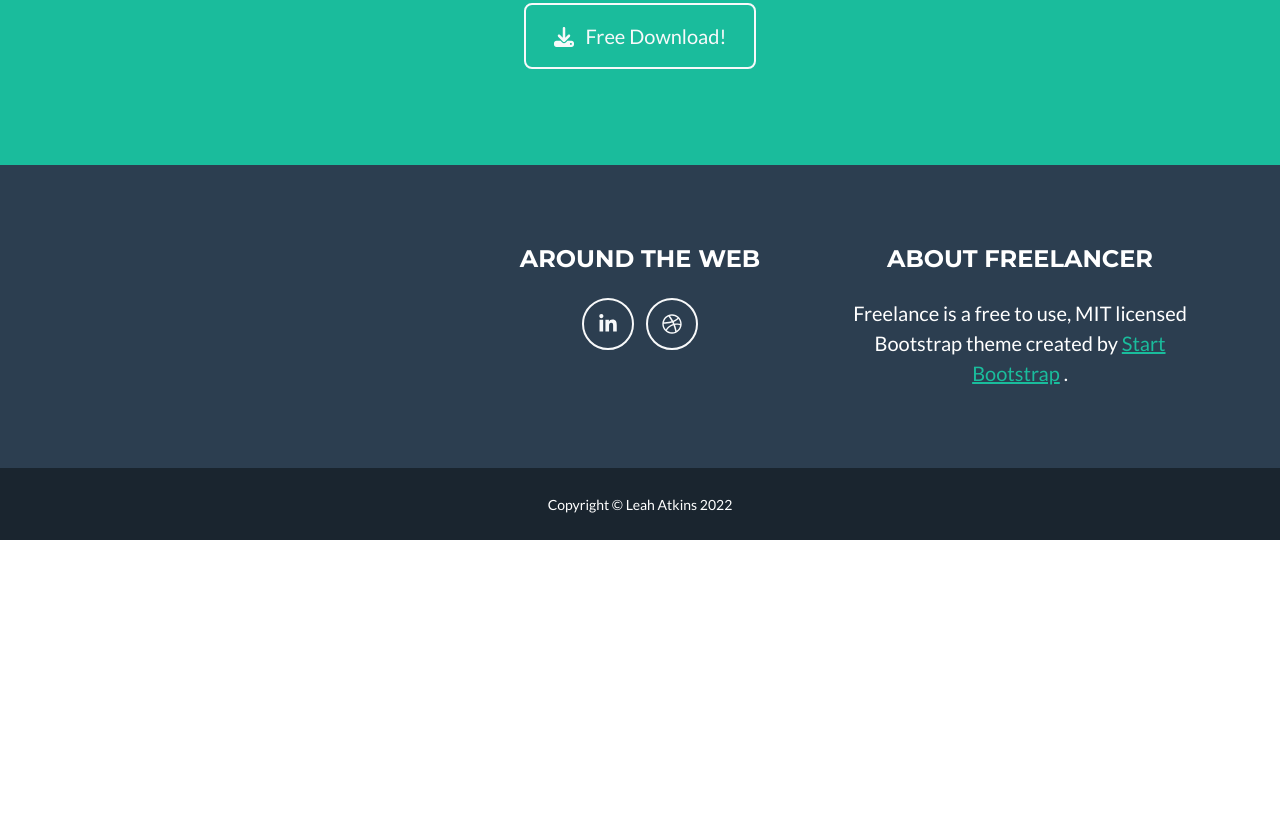
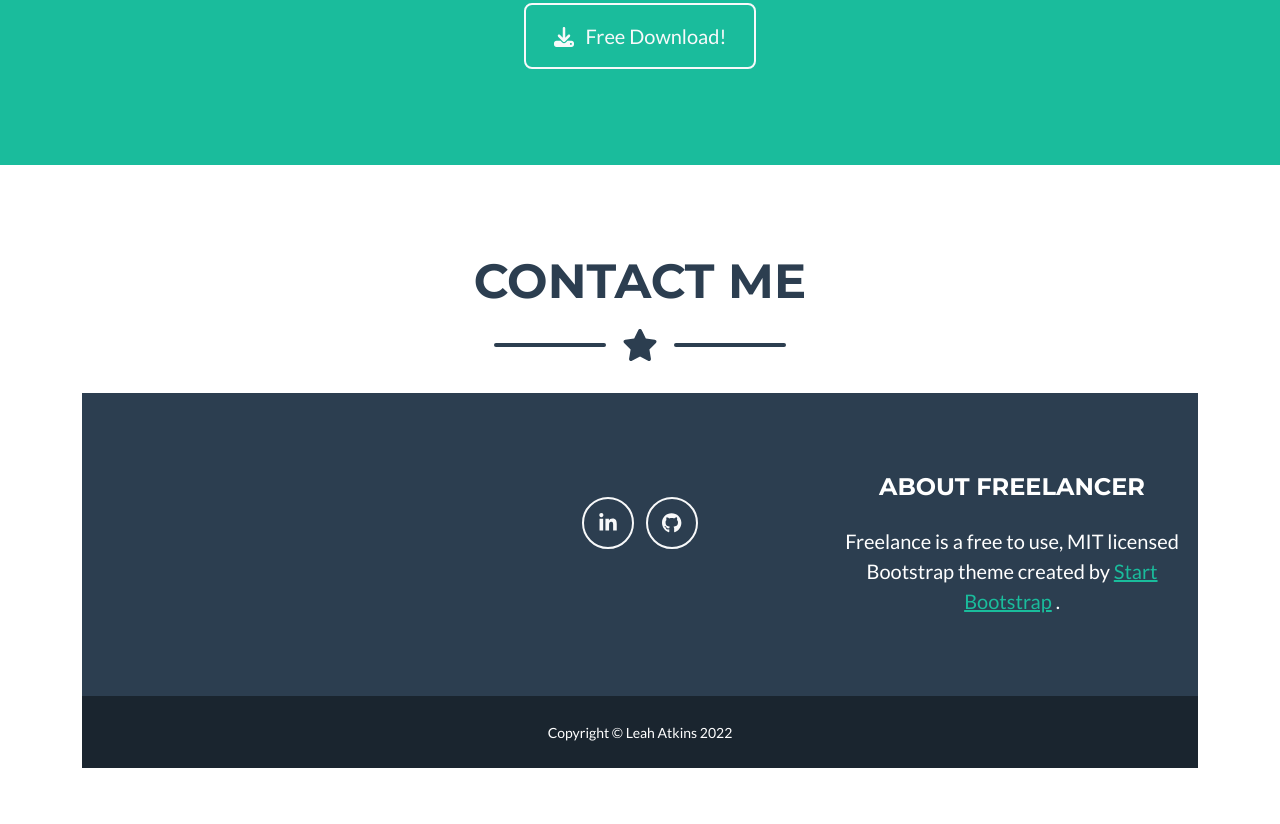
Before and after one commit to Leah-Atkins84/Leah-Atkins84.github.io, a plain HTML site: page index.html in a window 1280 px wide. Shown: the part 1976-2800 px from the top of the page. Before the commit the page ends 2516 px from the top, so only its background shows below. Drawn offline with nearby package versions, Linux system fonts and the light colour scheme.

Commit message:
Added links to about section and changed heading

```diff
--- a/index.html
+++ b/index.html
@@ -48,7 +48,7 @@
                     <div class="divider-custom-line"></div>
                 </div>
                 <!-- Masthead Subheading-->
-                <p class="masthead-subheading font-weight-light mb-0"> Web Designer </p>
+                <p class="masthead-subheading font-weight-light mb-0"> Full Stack Software Engineer </p>
             </div>
         </header>
         <!-- Portfolio Section-->
@@ -147,16 +147,16 @@
             </div>
         </section>
         <!-- Contact Section-->
-        <!-- <section class="page-section" id="contact">
+         <section class="page-section" id="contact">
             <div class="container">
-                //Contact Section Heading
-                //<h2 class="page-section-heading text-center text-uppercase text-secondary mb-0">Contact Me</h2>
-                //Icon Divider
-              // <div class="divider-custom">
+                <!-- //Contact Section Heading -->
+                <h2 class="page-section-heading text-center text-uppercase text-secondary mb-0">Contact Me</h2>
+                <!-- //Icon Divider -->
+               <div class="divider-custom">
                     <div class="divider-custom-line"></div>
                     <div class="divider-custom-icon"><i class="fas fa-star"></i></div>
                     <div class="divider-custom-line"></div>
-                </div> -->
+                </div>
                 <!-- Contact Section Form-->
                 <!-- <div class="row justify-content-center">
                     <div class="col-lg-8 col-xl-7">
@@ -215,7 +215,7 @@
                     <!-- </div>
                 </div>
             </div>
-        </section> -->
+        </section>
         <!-- Footer-->
         <footer class="footer text-center">
             <div class="container">
@@ -226,10 +226,10 @@
                     </div>
                     <!-- Footer Social Icons-->
                     <div class="col-lg-4 mb-5 mb-lg-0">
-                        <h4 class="text-uppercase mb-4">Around the Web</h4>
+                        <h4 class="text-uppercase mb-4"></h4>
                         <!-- <a class="btn btn-outline-light btn-social mx-1" href="#!"><i class="fab fa-fw fa-facebook-f"></i></a> -->
-                        <a class="btn btn-outline-light btn-social mx-1" href="#!"><i class="fab fa-fw fa-linkedin-in"></i></a>
-                        <a class="btn btn-outline-light btn-social mx-1" href="#!"><i class="fab fa-fw fa-dribbble"></i></a>
+                        <a class="btn btn-outline-light btn-social mx-1" href="https://www.linkedin.com/in/leah-atkins-dev-mls/"><i class="fab fa-fw fa-linkedin-in"></i></a>
+                        <a class="btn btn-outline-light btn-social mx-1" href="https://github.com/Leah-Atkins84"><i class="fa-brands fa-github"></i></a>
                     </div>
                     <!-- Footer About Text-->
                     <!--- Keep this text for theme liscensing purposes------------------------------------------>
```
